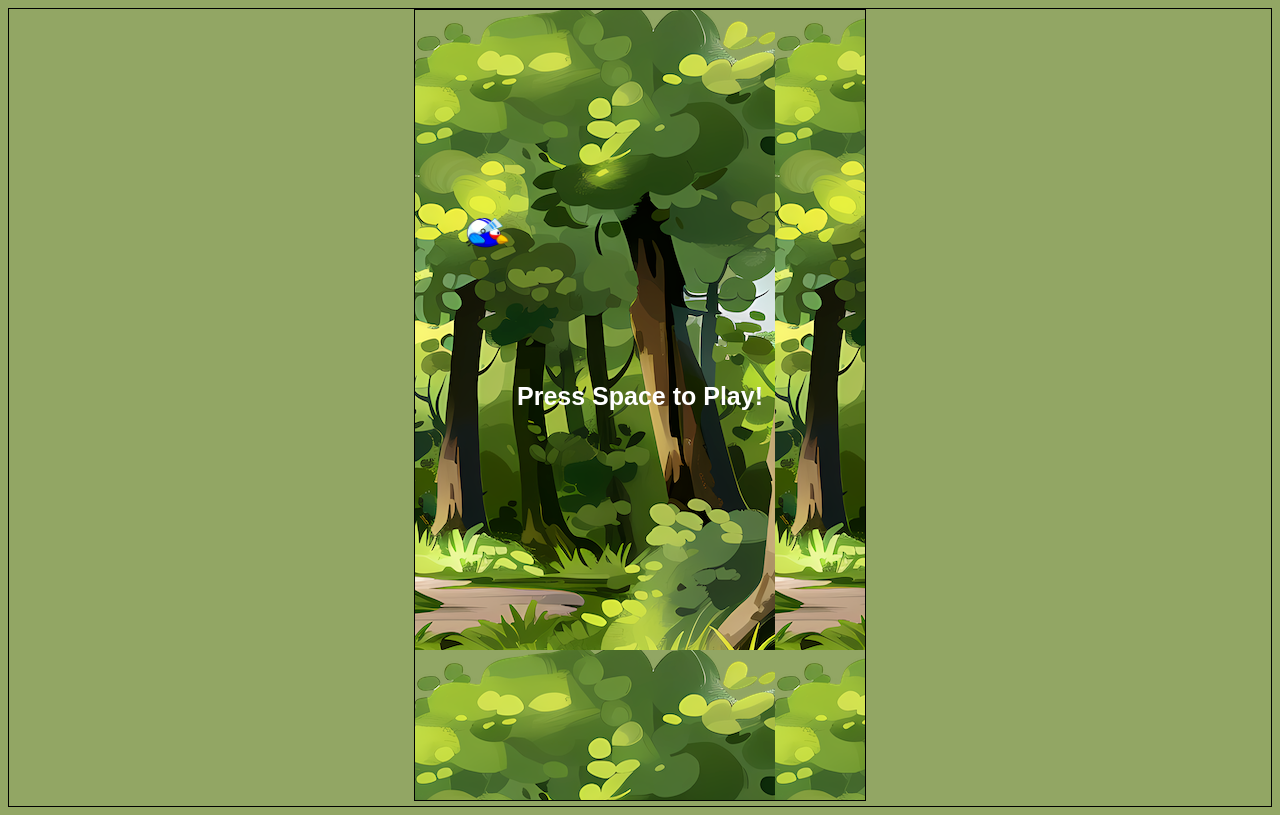
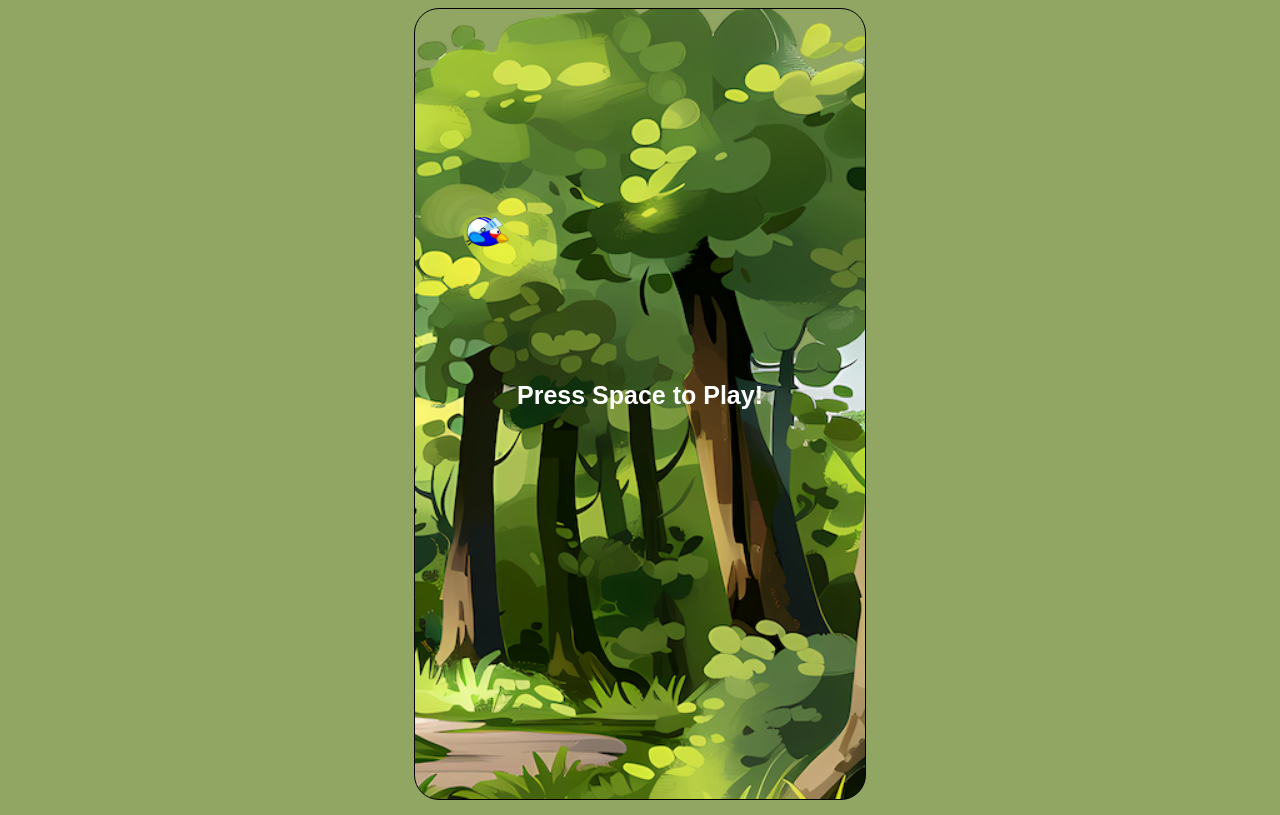
Before and after one commit to GrzegorzStary/MILESTONE-2, a website: page index.html in a window 1280 px wide. Drawn offline with Linux system fonts and the light colour scheme.

Commit message:
UPDATE: Additional game adjustments

```diff
--- a/assets/css/styles.css
+++ b/assets/css/styles.css
@@ -2,10 +2,12 @@ body {
     font-family: 'Courier New', Courier, monospace;
     text-align: center;
     background-color: #92A664;
-    border: 1px solid black;
 }
 
 #board {
     background-image: url(../images/background.png);
+    background-image:;
     border: 1px solid black;
+    border-radius: 25px;
+    background-size: cover;
 }
--- a/assets/js/flappybird.js
+++ b/assets/js/flappybird.js
@@ -65,7 +65,7 @@ function startGame(e) {
     if (!gameStarted && (e.code === "Space" || e.code === "ArrowUp" || e.button === 0)) {
         gameStarted = true;
         requestAnimationFrame(update);
-        setInterval(placePole, 1500);
+        setInterval(placePole, 1600);
         document.addEventListener("keydown", moveBird);
         document.addEventListener("mousedown", moveBird);
         document.addEventListener("keydown", restartGame);
```
